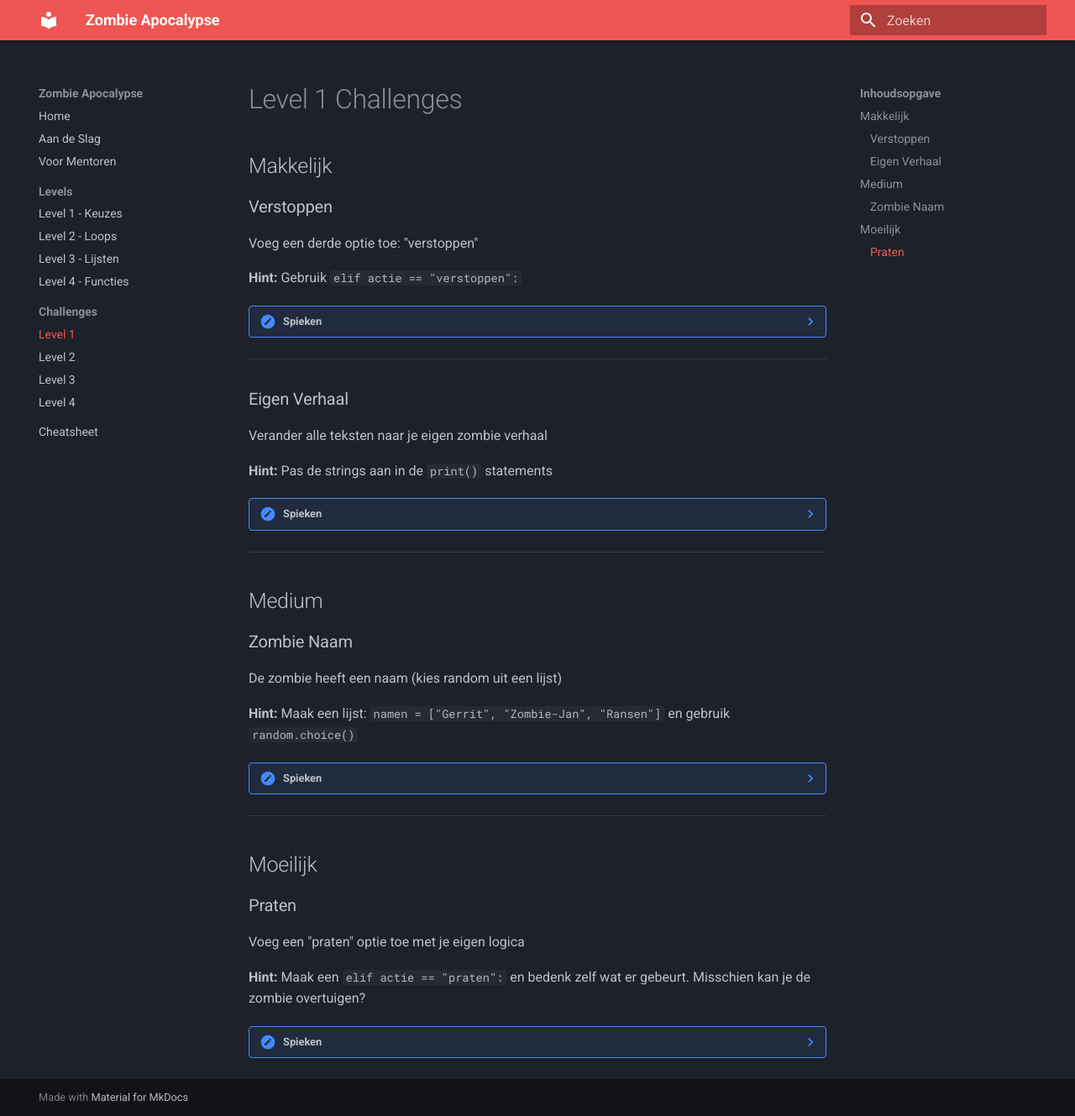
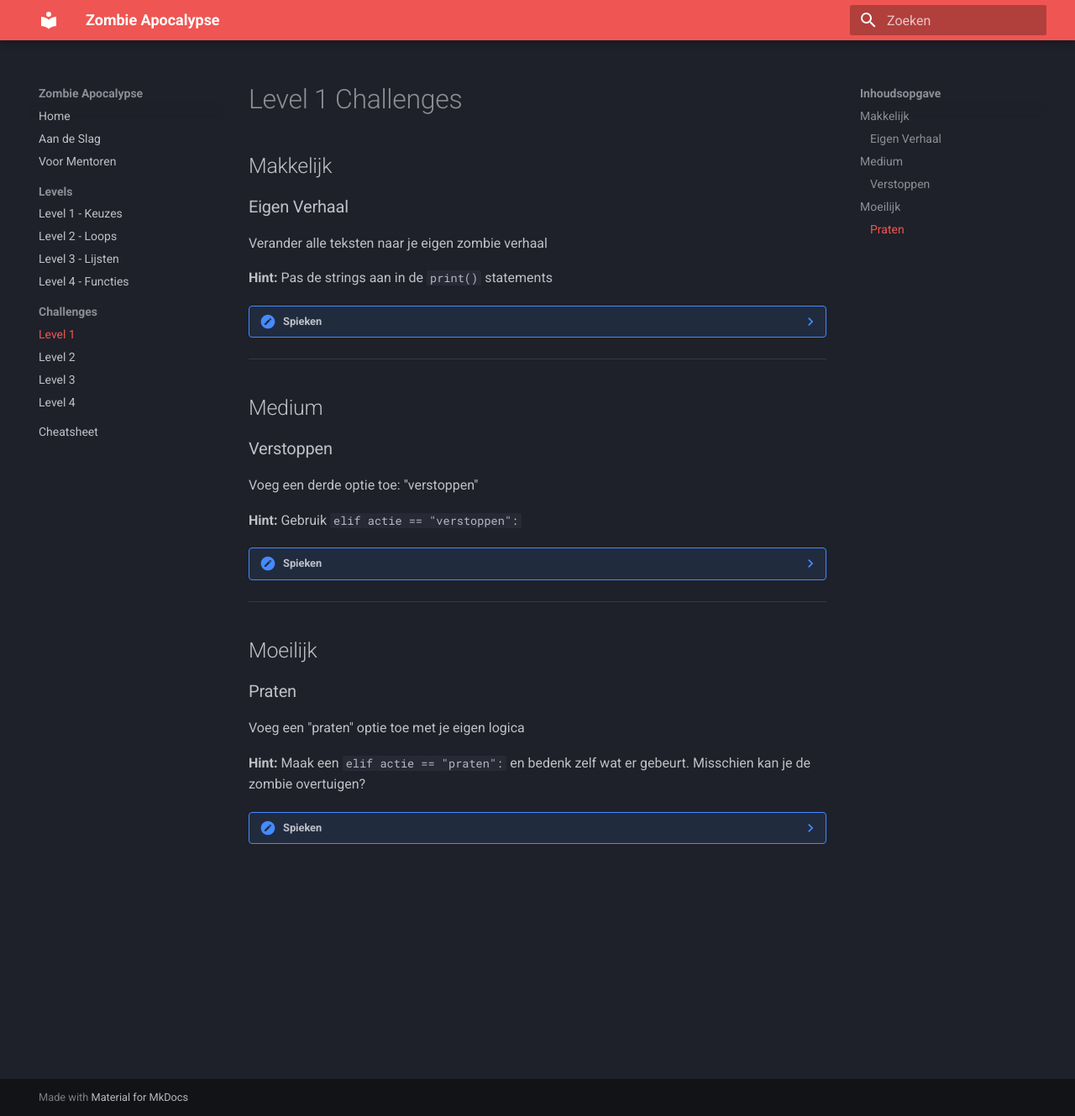
Before and after one commit to Laoujin/CoderDojo-Zombies, an MkDocs documentation site: the page built from docs/challenges/level-1.md, in a window 1280 px wide and 1329 px high. Shown: the whole window at 84% size. Built offline with MkDocs 1.6.1 and Material for MkDocs 9.7.7, drawn with Linux system fonts in a browser that asks for light colours.

Commit message:
optimizing the levels

````diff
--- a/docs/challenges/level-1.md
+++ b/docs/challenges/level-1.md
@@ -17,38 +31,6 @@
             print("De zombie ziet je niet! Je bent veilig.")
         else:
             print("De zombie ruikt je...")
-    ```
-
----
-
-### Eigen Verhaal
-
-Verander alle teksten naar je eigen zombie verhaal
-
-**Hint:** Pas de strings aan in de `print()` statements
-
-??? note "Spieken"
-    Geen code nodig - verander gewoon de tekst tussen aanhalingstekens!
-    Bijvoorbeeld: `print("Een geest verschijnt...")`
-
----
-
-## Medium
-
-### Zombie Naam
-
-De zombie heeft een naam (kies random uit een lijst)
-
-**Hint:** Maak een lijst: `namen = ["Gerrit", "Zombie-Jan", "Ransen"]` en gebruik `random.choice()`
-
-??? note "Spieken"
-    ```python
-    import random
-
-    namen = ["Gerrit", "Zombie-Jan", "Ransen", "Pansen"]
-    zombie_naam = random.choice(namen)
-
-    print(f"{zombie_naam} de zombie komt op je af!")
     ```
 
 ---
````
Also changed, not shown: other parts of docs/challenges/level-1.md (+14 -0 lines), docs/challenges/level-2.md (+3 -17 lines), levels/level-1/challenges.md (+10 -18 lines), levels/level-2/challenges.md (+0 -8 lines), levels/level-2/uitleg.md (+4 -11 lines), 1 other file.
